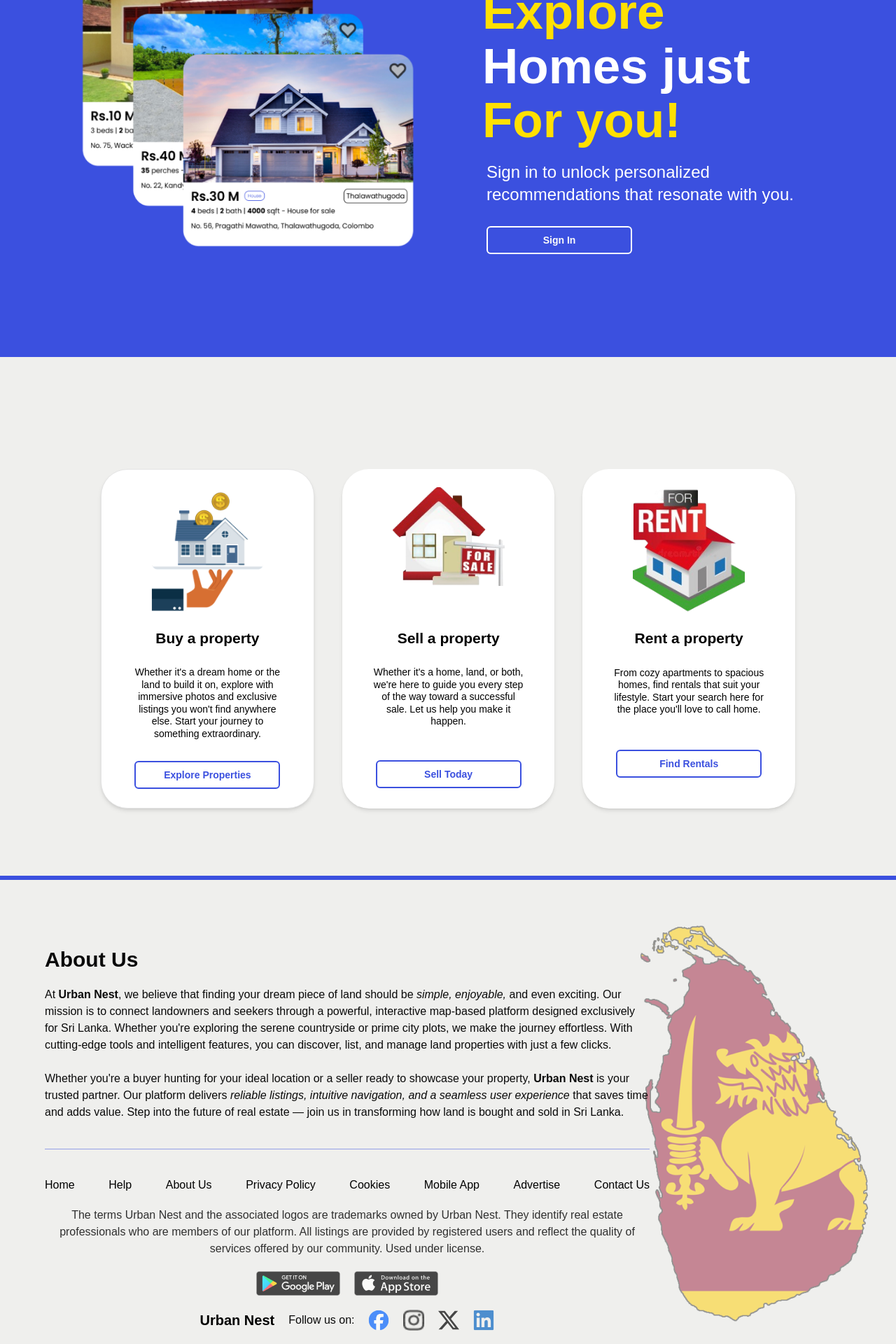
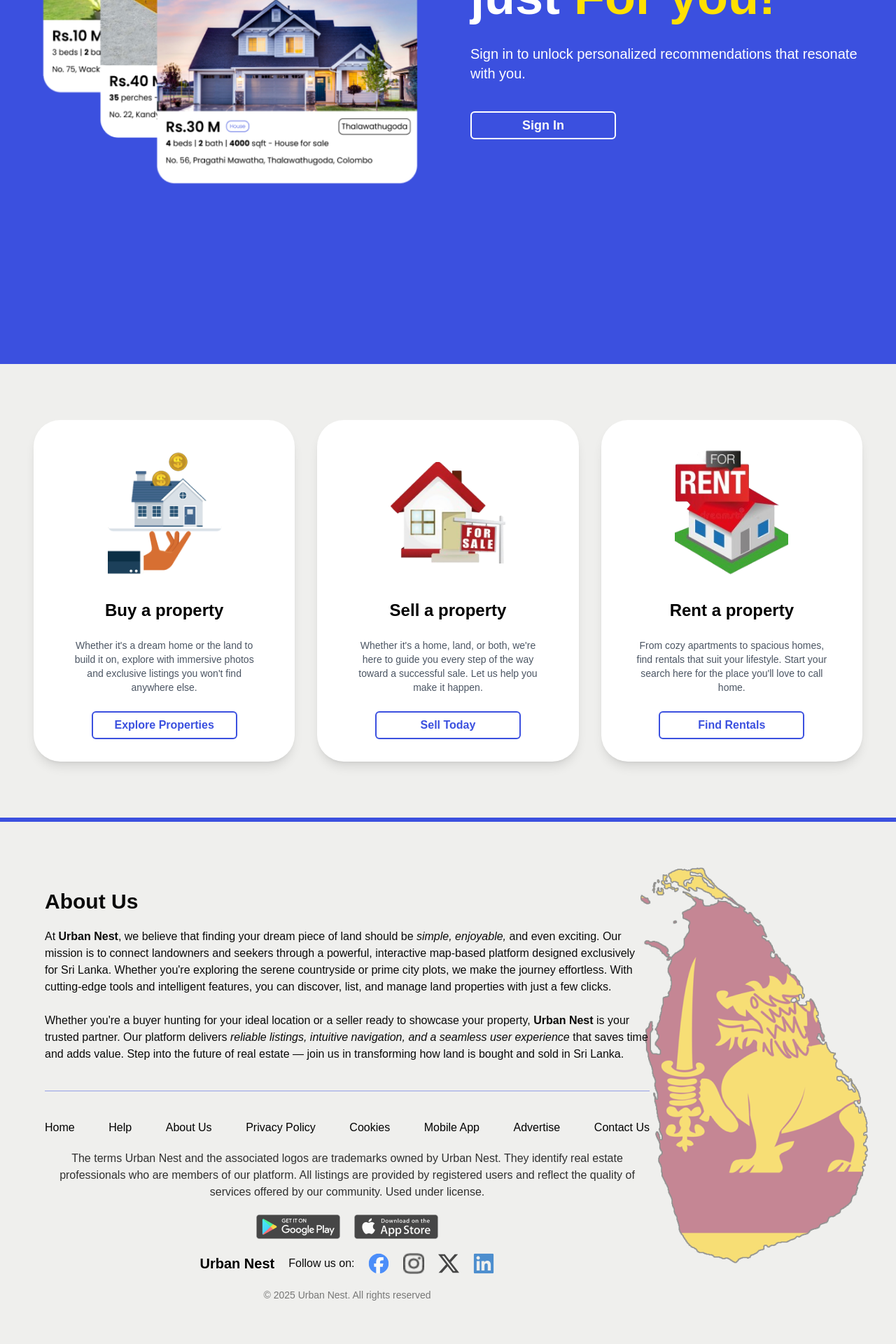
Before and after one commit to randilsk/RealEstate-Web-App, a Next.js app in the folder frontend/: page / in a window 1280 px wide. Shown: the part 860-2780 px from the top of the page at 70% size. Built offline with nearby package versions, Linux system fonts and the light colour scheme; what next-redux-wrapper would draw is missing.

Commit message:
responsive phae 2

```diff
--- a/frontend/src/components/HomeContent/AboutSectionHome.jsx
+++ b/frontend/src/components/HomeContent/AboutSectionHome.jsx
@@ -15,11 +15,33 @@
   ];
 
   return (
-    <>
-      <div className="bg-main-bg relative flex flex-col h-screen  px-16">
-        <div className="pt-24 relative w-3/4 z-10 ">
-          <h1 className="font-bold text-3xl pb-5 font-poppins">About Us</h1>
-          <div className="text-base">
+    <div className="bg-main-bg relative min-h-screen flex flex-col px-4 sm:px-6 md:px-12 lg:px-16">
+      {/* Background Image for Mobile */}
+      <div className="md:hidden absolute inset-0 z-0">
+        <Image
+          src="/images/home-image/about-srilanka.png"
+          alt="Sri Lanka Map"
+          fill
+          className="object-cover opacity-20"
+          priority
+        />
+      </div>
+
+      {/* Desktop Image */}
+      <div className="hidden md:block absolute top-[4rem] right-10 z-0">
+        <Image
+          className="w-[325px] h-[568px] opacity-70"
+          src="/images/home-image/about-srilanka.png"
+          width={325}
+          height={568}
+          alt="Sri Lanka Map"
+        />
+      </div>
+
+      {/* Content Section */}
+      <div className="relative z-10 pt-12 md:pt-24 w-full md:w-3/4">
+        <h1 className="font-bold text-2xl sm:text-3xl pb-4 md:pb-5 font-poppins">About Us</h1>
+        <div className="text-sm sm:text-base">
           <p>
             At <strong>Urban Nest</strong>, we believe that finding your dream
             piece of land should be <em>simple, enjoyable,</em> and even
@@ -45,114 +67,108 @@
           </p>
         </div>
 
-          <div className="py-10">
+        <div className="py-6 md:py-10">
           <hr className="border-main-blue opacity-50" />
         </div>
-          <div className="  flex flex-col items-center ">
-            <div className="w-full flex  justify-between items-center">
+
+        {/* Navigation Links */}
+        <div className="flex flex-col items-center">
+          <div className="w-full grid grid-cols-2 sm:grid-cols-3 md:grid-cols-4 lg:flex lg:justify-between items-center gap-4 md:gap-0">
             {navItems.map((item, index) => (
               <Link
                 key={index}
                 href={item.href}
-                  className="text-black text-base font-normal font-poppins leading-snug hover:underline hover:text-blue-600 transition"
+                className="text-black text-sm sm:text-base font-normal font-poppins leading-snug hover:underline hover:text-blue-600 transition"
               >
                 {item.label}
               </Link>
             ))}
           </div>
-            <div className="px-5 pt-5 text-center justify-center text-black font-poppins opacity-80">
+
+          {/* Trademark Text */}
+          <div className="px-2 sm:px-5 pt-5 text-center text-black text-sm sm:text-base font-poppins opacity-80">
             The terms Urban Nest and the associated logos are trademarks owned
             by Urban Nest. They identify real estate professionals who are
             members of our platform. All listings are provided by registered
             users and reflect the quality of services offered by our
             community. Used under license.
           </div>
-            <div className="flex gap-5 pt-5 items-center">
+
+          {/* App Store Links */}
+          <div className="flex flex-col sm:flex-row gap-4 sm:gap-5 pt-5 items-center">
             <Link href="/mobile-app">
               <Image
-                  className="w-[120px] h-[35px] opacity-70"
+                className="w-[100px] sm:w-[120px] h-[30px] sm:h-[35px] opacity-70"
                 src="/images/home-image/googleplay.png"
                 width={325}
                 height={568}
-                  alt="Placeholder image"
+                alt="Google Play Store"
               />
             </Link>
             <Link href="/mobile-app">
               <Image
-                  className="w-[120px] h-[35px] opacity-70"
+                className="w-[100px] sm:w-[120px] h-[30px] sm:h-[35px] opacity-70"
                 src="/images/home-image/appstore.png"
                 width={325}
                 height={568}
-                  alt="Placeholder image"
+                alt="App Store"
               />
             </Link>
           </div>
-            <div className="flex gap-5 pt-5 items-center">
-              <div className="justify-start text-black text-xl font-semibold font-poppins">
+
+          {/* Social Links */}
+          <div className="flex flex-col sm:flex-row gap-4 sm:gap-5 pt-5 items-center">
+            <div className="text-black text-lg sm:text-xl font-semibold font-poppins">
               Urban Nest
             </div>
-              <p>Follow us on: </p>
+            <p className="text-sm sm:text-base">Follow us on: </p>
+            <div className="flex gap-3 sm:gap-5">
               <Link href="https://www.facebook.com/UrbanNestLK" target="_blank">
                 <Image
-                  className="w-[30px] h-[30px] opacity-70"
+                  className="w-[25px] h-[25px] sm:w-[30px] sm:h-[30px] opacity-70"
                   src="/images/home-image/facebook-icon.svg"
-                  width={325}
-                  height={568}
-                  alt="Placeholder image"
+                  width={30}
+                  height={30}
+                  alt="Facebook"
                 />
               </Link>
-              <Link
-                href="https://www.instagram.com/UrbanNestLK"
-                target="_blank"
-              >
+              <Link href="https://www.instagram.com/UrbanNestLK" target="_blank">
                 <Image
-                  className="w-[30px] h-[30px] opacity-70"
+                  className="w-[25px] h-[25px] sm:w-[30px] sm:h-[30px] opacity-70"
                   src="/images/home-image/insta-icon.png"
-                  width={325}
-                  height={568}
-                  alt="Placeholder image"
+                  width={30}
+                  height={30}
+                  alt="Instagram"
                 />
               </Link>
-              <Link href={"https://twitter.com/UrbanNestLK"} target="_blank">
+              <Link href="https://twitter.com/UrbanNestLK" target="_blank">
                 <Image
-                  className="w-[30px] h-[30px] opacity-70"
+                  className="w-[25px] h-[25px] sm:w-[30px] sm:h-[30px] opacity-70"
                   src="/images/home-image/x-icon.svg"
-                  width={325}
-                  height={568}
-                  alt="Placeholder image"
+                  width={30}
+                  height={30}
+                  alt="Twitter"
                 />
               </Link>
-
-              <Link
-                href="https://www.linkedin.com/company/urban-nest-lk"
-                target="_blank"
-              >
+              <Link href="https://www.linkedin.com/company/urban-nest-lk" target="_blank">
                 <Image
-                  className="w-[30px] h-[30px] opacity-70"
+                  className="w-[25px] h-[25px] sm:w-[30px] sm:h-[30px] opacity-70"
                   src="/images/home-image/linkedin-icon.svg"
-                  width={325}
-                  height={568}
-                  alt="Placeholder image"
+                  width={30}
+                  height={30}
+                  alt="LinkedIn"
                 />
               </Link>
             </div>
           </div>
-          <p className="text-sm text-center text-black font-poppins opacity-50 pt-5 ">
-            © 2025 Urban Nest. All rights reserve
+        </div>
+
+        {/* Copyright */}
+        <p className="text-xs sm:text-sm text-center text-black font-poppins opacity-50 pt-5 pb-8">
+          © 2025 Urban Nest. All rights reserved
         </p>
       </div>
-
-        <div className="top-[4rem] right-10 absolute">
-          <Image
-            className="w-[325px] h-[568px] opacity-70"
-            src="/images/home-image/about-srilanka.png"
-            width={325}
-            height={568}
-            alt="Placeholder image"
-          />
     </div>
-      </div>
-    </>
   );
 }
 
--- a/frontend/src/components/HomeContent/HeroSection.jsx
+++ b/frontend/src/components/HomeContent/HeroSection.jsx
@@ -12,7 +12,7 @@
     "block font-extrabold font-poppins leading-tight";
 
   return (
-    <div className="hero-section pt-6 md:pt-12 flex flex-col md:flex-row relative px-4 md:px-8 lg:px-12">
+    <div className="hero-section pt-6 md:pt-12 flex flex-col md:flex-row relative pl-4 pr-5 md:(pl-8 pr-5) lg:pl-12 pr-5">
       {/* Left Section */}
       <div className="flex flex-col flex-1 gap-4 md:gap-5 w-full md:w-1/2">
         {/* Title Text */}
--- a/frontend/src/components/HomeContent/HomeBuySellRent.jsx
+++ b/frontend/src/components/HomeContent/HomeBuySellRent.jsx
@@ -2,84 +2,86 @@
 import Image from "next/image";
 import { Button } from "@/components/ui/button";
 import Link from "next/link";
-function HomeBuySellRent() {
-  return (
-    <div className="bg-main-bg flex justify-between items-center my-40 mx-36 mb-24 h-auto gap-10 ">
-      {/* Card 1: Buy a property */}
-      <div className="w-2/3 h-[485px] px-[43px] py-4 bg-white border rounded-[38px] shadow-md flex flex-col items-center gap-2.5 hover:border-red-2 hover:border-2 hover:border-main-blue hover:bg-main-bg transition-colors duration-600">
+
+const PropertyCard = ({
+  title,
+  description,
+  imageSrc,
+  imageAlt,
+  buttonText,
+  buttonLink
+}) => (
+  <article
+    className="w-full max-w-[280px] sm:max-w-sm mx-auto bg-white rounded-xl sm:rounded-2xl md:rounded-[38px] shadow-lg flex flex-col items-center justify-between p-3 sm:p-6 md:p-8 hover:border-2 hover:border-main-blue hover:bg-main-bg transition-all duration-300 hover:shadow-xl hover:-translate-y-1"
+    role="article"
+  >
+    <div className="flex flex-col items-center space-y-3 sm:space-y-6">
+      <div className="relative w-[120px] h-[140px] sm:w-[160px] sm:h-[180px] md:w-[180px] md:h-[200px] transition-transform duration-300 hover:scale-105">
         <Image
-          src="/images/home-image/buy-home.png"
-          width={180}
-          height={200}
-          alt="Buy a property"
-          className="p-2.5"
+          src={imageSrc}
+          fill
+          alt={imageAlt}
+          className="object-contain p-2"
+          priority
         />
-        <h3 className="text-center text-black text-[21px] font-bold font-poppins leading-[29.40px]">
-          Buy a property
+      </div>
+      <h3 className="text-center text-black text-lg sm:text-xl md:text-2xl font-bold font-poppins">
+        {title}
       </h3>
-        <p className="text-center text-black text-sm font-light font-poppins leading-tight pt-4">
-          Whether it&apos;s a dream home or the land to build it on, explore
-          with immersive photos and exclusive listings you won&apos;t find
-          anywhere else. Start your journey to something extraordinary.
+      <p className="text-center text-gray-600 text-xs sm:text-sm font-light font-poppins leading-relaxed max-w-[240px] sm:max-w-[280px]">
+        {description}
       </p>
-        <div className="pt-5">
-          {" "}
-          <Button className="bg-white border-main-blue text-main-blue hover:bg-main-blue hover:text-white w-52 font-bold border-2">
-            <Link href={"/buy"}>Explore Properties </Link>
+    </div>
+    <div className="w-full flex justify-center pt-3 sm:pt-6">
+      <Button
+        className="bg-white border-main-blue text-main-blue hover:bg-main-blue hover:text-white w-[200px] sm:w-52 font-bold border-2 transition-all duration-300 hover:shadow-md text-xs sm:text-base py-1.5 sm:py-2 h-8 sm:h-10"
+        aria-label={`${buttonText} - ${title}`}
+      >
+        <Link href={buttonLink} className="w-full h-full flex items-center justify-center">
+          {buttonText}
+        </Link>
       </Button>
     </div>
-      </div>
+  </article>
+);
 
-      {/* Card 2: Sell a property */}
-      <div className="w-2/3 h-[485px] px-[43px] py-4 bg-white rounded-[38px] shadow-md flex flex-col items-center gap-2.5 hover:border-red-2 hover:border-2 hover:border-main-blue hover:bg-main-bg transition-colors duration-600">
-        <Image
-          src="/images/home-image/sell-home.png"
-          width={180}
-          height={200}
-          alt="Sell a property"
-          className="p-2.5"
-        />
-        <h3 className="text-center text-black text-[21px] font-bold font-poppins leading-[29.40px] pt-10">
-          Sell a property
-        </h3>
-        <p className="text-center text-black text-sm font-light font-poppins leading-tight pt-4">
-          Whether it&apos;s a home, land, or both, we&apos;re here to guide you
-          every step of the way toward a successful sale. Let us help you make
-          it happen.
-        </p>
-        <div className="pt-9">
-          <Link href={"/sell"}>
-            <Button className="bg-white border-main-blue text-main-blue hover:bg-main-blue hover:text-white w-52 font-bold border-2 ">
-              Sell Today
-            </Button>
-          </Link>
-        </div>
-      </div>
+function HomeBuySellRent() {
+  const propertyCards = [
+    {
+      title: "Buy a property",
+      description: "Whether it's a dream home or the land to build it on, explore with immersive photos and exclusive listings you won't find anywhere else. ",
+      imageSrc: "/images/home-image/buy-home.png",
+      imageAlt: "Buy a property illustration",
+      buttonText: "Explore Properties",
+      buttonLink: "/buy"
+    },
+    {
+      title: "Sell a property",
+      description: "Whether it's a home, land, or both, we're here to guide you every step of the way toward a successful sale. Let us help you make it happen.",
+      imageSrc: "/images/home-image/sell-home.png",
+      imageAlt: "Sell a property illustration",
+      buttonText: "Sell Today",
+      buttonLink: "/sell"
+    },
+    {
+      title: "Rent a property",
+      description: "From cozy apartments to spacious homes, find rentals that suit your lifestyle. Start your search here for the place you'll love to call home.",
+      imageSrc: "/images/home-image/rent-home.png",
+      imageAlt: "Rent a property illustration",
+      buttonText: "Find Rentals",
+      buttonLink: "/rent"
+    }
+  ];
 
-      {/* Card 3: Rent a property */}
-      <div className="w-2/3 h-[485px] px-[43px] py-4 bg-white rounded-[38px] shadow-md flex flex-col items-center gap-2.5 hover:border-red-2 hover:border-2 hover:border-main-blue hover:bg-main-bg transition-colors duration-600">
-        <Image
-          src="/images/home-image/rent-home.png"
-          width={180}
-          height={200}
-          alt="Rent a property"
-          className="p-2.5"
-        />
-        <h3 className="text-center text-black text-[21px] font-bold font-poppins leading-[29.40px]">
-          Rent a property
-        </h3>
-        <p className="text-center text-black text-sm font-light font-poppins leading-tight pt-4">
-          From cozy apartments to spacious homes, find rentals that suit your
-          lifestyle. Start your search here for the place you&apos;ll love to
-          call home.
-        </p>
-        <div className="pt-[38px]">
-          <Button className="bg-white border-main-blue text-main-blue hover:bg-main-blue hover:text-white w-52 font-bold border-2">
-            Find Rentals
-          </Button>
-        </div>
-      </div>
-    </div>
+  return (
+    <section
+      className="bg-main-bg flex flex-col md:flex-row justify-center items-center gap-8 md:gap-6 lg:gap-8 py-12 sm:py-16 md:py-20 px-4 sm:px-6 md:px-8 lg:px-12"
+      aria-label="Property services"
+    >
+      {propertyCards.map((card, index) => (
+        <PropertyCard key={index} {...card} />
+      ))}
+    </section>
   );
 }
 
--- a/frontend/src/components/HomeContent/HomeRecommendation.jsx
+++ b/frontend/src/components/HomeContent/HomeRecommendation.jsx
@@ -29,14 +29,14 @@
   }, []);
 
   return (
-    <div className="bg-main-blue min-h-screen flex flex-col justify-center items-center pt-12">
+    <div className="bg-main-blue min-h-screen flex flex-col items-center pt-12 pb-12 px-4 md:px-8 lg:px-12">
       {/* Header Section - Only show when scrolled past hero */}
       <div
-        className={`fixed top-0 left-0 right-0 z-50 w-full flex justify-center transition-all duration-300 ease-in-out ${
+        className={`fixed top-0 left-0 right-0 z-50 w-full hidden md:flex justify-center transition-all duration-300 ease-in-out ${
           showHeader ? 'translate-y-0 opacity-100' : '-translate-y-full opacity-0'
         }`}
       >
-        <div className="w-full max-w-[calc(100%-40px)] md:max-w-[calc(100%-605px)] mt-4">
+        <div className="w-full max-w-screen-xl mt-4 px-2">
           <div className="rounded-[50px] border-2 border-[#3b50df] bg-white shadow-lg shadow-[#3b50df]/40 ring-2 ring-[#3b50df]/30">
             <HeaderTypeTwo />
           </div>
@@ -44,47 +44,48 @@
       </div>
 
       {/* Main Content Section */}
-      <div className="flex flex-col items-center mt-12">
-        <div className="h-[556px] flex flex-col md:flex-row justify-between items-center gap-[78px] w-full px-4 md:px-12">
+      <div className="flex flex-col items-center mt-12 w-full max-w-screen-xl">
+        <div className="flex flex-col md:flex-row justify-between items-center gap-8 md:gap-16 w-full">
           {/* Image Section */}
-          <div className="w-full md:w-1/2 flex justify-center md:justify-start items-center">
+          <div className="w-full md:w-1/2 flex justify-center md:justify-start items-center order-last md:order-none">
             <Image
-              className="object-cover"
+              className="object-cover w-full h-auto rounded-lg"
               src="/images/home-image/home-recommendation.png"
               alt="Home Page Image"
-              width={500}
-              height={400}
+              width={600}
+              height={500}
+              priority
             />
           </div>
 
           {/* Text Section */}
-          <div className="w-full md:w-1/2 flex flex-col justify-start items-start">
-            <div className="self-stretch h-80 flex flex-col justify-start items-start gap-px">
-              <div className="self-stretch h-[203px] p-2.5 flex justify-end items-center gap-2.5 pt-0">
+          <div className="w-full md:w-1/2 flex flex-col justify-center items-center md:items-start text-center md:text-left order-first md:order-none">
+            <div className="self-stretch flex flex-col justify-center items-center md:items-start gap-4">
+              <div className="self-stretch flex flex-col justify-center items-center md:items-start pt-0">
                 <div className="w-full">
-                  <span className="text-[#ffe000] text-5xl md:text-[71px] font-bold font-poppins leading-tight md:leading-[77.39px]">
+                  <span className="text-[#ffe000] text-4xl sm:text-5xl md:text-6xl lg:text-7xl font-bold font-poppins leading-tight">
                     Explore
                   </span>
-                  <span className="text-black text-5xl md:text-[71px] font-bold font-poppins leading-tight md:leading-[77.39px]">
+                  <span className="text-black text-4xl sm:text-5xl md:text-6xl lg:text-7xl font-bold font-poppins leading-tight">
                     {" "}
                   </span>
-                  <br />
-                  <span className="text-white text-5xl md:text-[71px] font-bold font-poppins leading-tight md:leading-[77.39px]">
+                  <br className="block md:hidden"/>
+                  <span className="text-white text-4xl sm:text-5xl md:text-6xl lg:text-7xl font-bold font-poppins leading-tight">
                     Homes just{" "}
                   </span>
-                  <br />
-                  <span className="text-[#ffe000] text-5xl md:text-[71px] font-bold font-poppins leading-tight md:leading-[77.39px]">
+                   <br className="block md:hidden"/>
+                  <span className="text-[#ffe000] text-4xl sm:text-5xl md:text-6xl lg:text-7xl font-bold font-poppins leading-tight">
                     For you!
                   </span>
                 </div>
               </div>
 
-              <div className="w-full md:w-[490px] text-white text-xl md:text-2xl font-poppins leading-[28.80px] pl-4 mt-7">
+              <div className="w-full text-white text-base md:text-xl font-poppins leading-normal mt-4">
                 Sign in to unlock personalized recommendations that resonate
                 with you.
               </div>
-              <div className="font-poppins pl-4 mt-7">
-                <Button className="bg-main-blue border-white hover:bg-white hover:text-main-blue w-52 font-bold border-2">
+              <div className="font-poppins mt-6">
+                <Button className="bg-main-blue border-white hover:bg-white hover:text-main-blue w-full sm:w-52 font-bold border-2 text-lg py-3">
                   Sign In
                 </Button>
               </div>
```
Also changed, not shown: frontend/src/components/HomeContent/HeaderTypeTwo.jsx (+8 -7 lines). Lines whose indentation alone changed are shown as unchanged.
